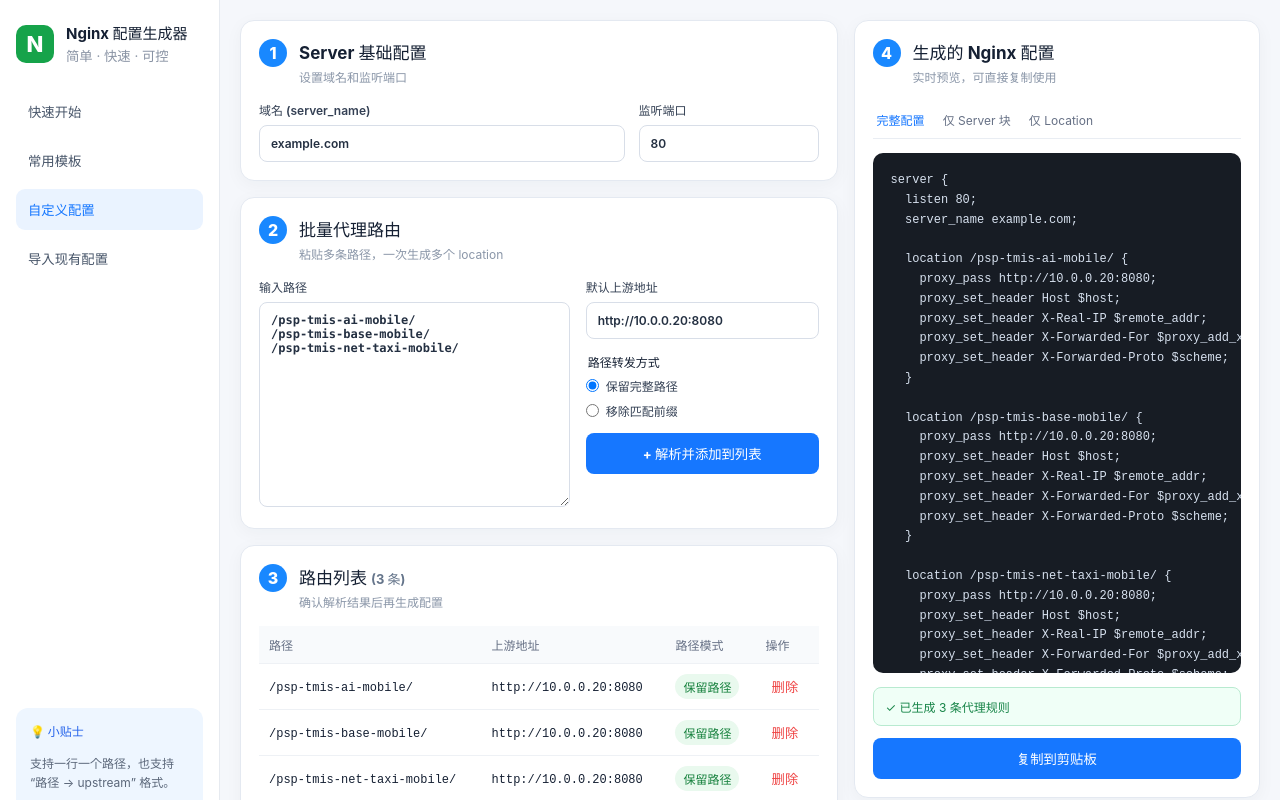
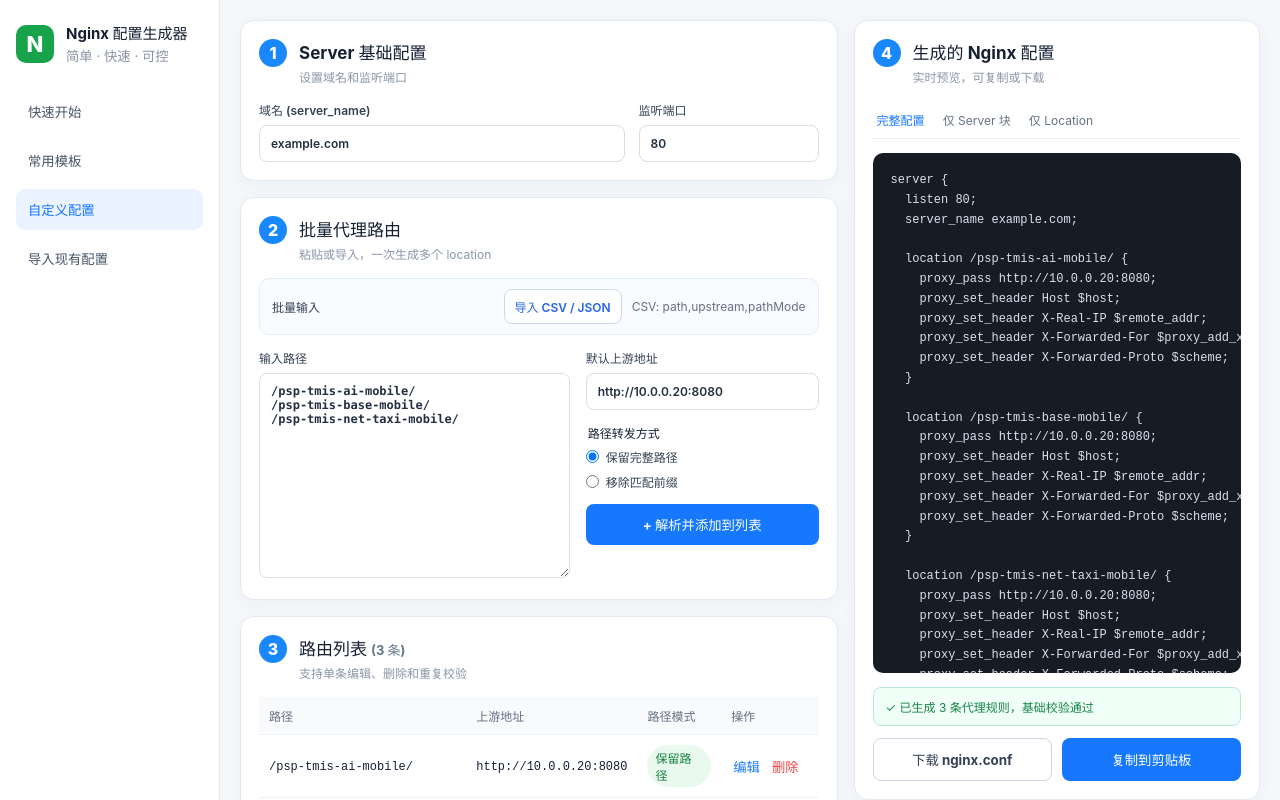
Before and after one commit to baigezz/nginx-config-builder, a React (Vite) app: page / in a window 1280 px wide. Shown: the top 800 px of the page. Built offline with nearby package versions, Linux system fonts and the light colour scheme.

Commit message:
feat: add route editing imports and config export

```diff
--- a/src/App.css
+++ b/src/App.css
@@ -118,3 +118,47 @@ td code { white-space: nowrap; }
   .grid2, .builder { grid-template-columns: 1fr; }
   .card { padding: 14px; border-radius: 10px; }
 }
+
+.importBar {
+  display: flex; align-items: center; gap: 10px; flex-wrap: wrap;
+  margin-bottom: 14px; padding: 10px 12px; border-radius: 10px;
+  background: #f8fbff; border: 1px solid #e5edf7; font-size: 12px; color: #667085;
+}
+.importBar b { color: #344054; }
+.fileButton {
+  margin-left: auto; display: inline-flex; align-items: center; justify-content: center;
+  padding: 8px 10px; border-radius: 8px; background: #fff; border: 1px solid #cfd8e6;
+  color: #2563eb; cursor: pointer;
+}
+.fileButton input { display: none; }
+.notice {
+  margin-top: 12px; padding: 10px 12px; border-radius: 8px;
+  background: #fff8e8; border: 1px solid #f6d993; color: #8a5a00; font-size: 12px;
+}
+.actions { white-space: nowrap; }
+.actions button { margin-right: 8px; }
+.link, .muted, .danger {
+  border: 0; background: transparent; cursor: pointer; padding: 4px 2px;
+}
+.link { color: #1677ff; }
+.muted { color: #7b8797; }
+select {
+  width: 100%; border: 1px solid #d8dee8; border-radius: 8px; padding: 9px 10px;
+  background: #fff; color: #243042;
+}
+td input { min-width: 150px; margin: 0; }
+.status.warning {
+  border-color: #f1cf81; background: #fff9e9; color: #8d6100;
+}
+.previewActions {
+  display: grid; grid-template-columns: 1fr 1fr; gap: 10px; margin-top: 12px;
+}
+.previewActions .copy { margin-top: 0; }
+.secondary {
+  border: 1px solid #cbd5e1; border-radius: 8px; padding: 11px 14px;
+  background: #fff; color: #334155; font-weight: 700; cursor: pointer;
+}
+@media (max-width: 680px) {
+  .fileButton { margin-left: 0; }
+  .previewActions { grid-template-columns: 1fr; }
+}
--- a/src/App.tsx
+++ b/src/App.tsx
@@ -1,14 +1,9 @@
 import { useMemo, useState } from 'react'
+import type { ChangeEvent } from 'react'
 import './App.css'
 
 type PathMode = 'preserve' | 'strip'
-
-type Route = {
-  id: string
-  path: string
-  upstream: string
-  pathMode: PathMode
-}
+type Route = { id: string; path: string; upstream: string; pathMode: PathMode }
 
 const starterPaths = `/psp-tmis-ai-mobile/
 /psp-tmis-base-mobile/
@@ -21,13 +16,53 @@ function normalizePath(value: string) {
   return withLeading.endsWith('/') ? withLeading : `${withLeading}/`
 }
 
+function routeId() {
+  return `${Date.now()}-${Math.random().toString(36).slice(2, 8)}`
+}
 function parseRoutes(input: string, defaultUpstream: string, pathMode: PathMode): Route[] {
-  return input.split('\n').map((line) => line.trim()).filter(Boolean).map((line, index) => {
+  return input.split('\n').map((line) => line.trim()).filter(Boolean).map((line) => {
     const matched = line.match(/^(\S+)\s*(?:->|\s)\s*(https?:\/\/\S+)$/)
-    const path = normalizePath(matched?.[1] ?? line)
-    return { id: `${Date.now()}-${index}`, path, upstream: matched?.[2] ?? defaultUpstream, pathMode }
+    return {
+      id: routeId(),
+      path: normalizePath(matched?.[1] ?? line),
+      upstream: matched?.[2] ?? defaultUpstream,
+      pathMode,
+    }
   })
 }
+
+function parseCsv(text: string, defaultUpstream: string, defaultMode: PathMode): Route[] {
+  const rows = text.split(/\r?\n/).map((line) => line.trim()).filter(Boolean)
+  if (!rows.length) return []
+  const header = rows[0].toLowerCase()
+  const start = header.includes('path') && header.includes('upstream') ? 1 : 0
+  return rows.slice(start).map((row) => {
+    const [path, upstream, mode] = row.split(',').map((cell) => cell.trim())
+    return {
+      id: routeId(),
+      path: normalizePath(path),
+      upstream: upstream || defaultUpstream,
+      pathMode: mode === 'strip' || mode === 'strip-prefix' ? 'strip' : defaultMode,
+    }
+  })
+}
+function parseJson(text: string, defaultUpstream: string, defaultMode: PathMode): Route[] {
+  const value = JSON.parse(text) as unknown
+  if (!Array.isArray(value)) throw new Error('JSON 顶层必须是数组')
+  return value.map((item) => {
+    if (typeof item === 'string') {
+      return { id: routeId(), path: normalizePath(item), upstream: defaultUpstream, pathMode: defaultMode }
+    }
+    if (!item || typeof item !== 'object') throw new Error('JSON 每一项必须是字符串或对象')
+    const record = item as Record<string, unknown>
+    const path = typeof record.path === 'string' ? record.path : ''
+    const upstream = typeof record.upstream === 'string' ? record.upstream : defaultUpstream
+    const mode = record.pathMode === 'strip' || record.pathMode === 'strip-prefix' ? 'strip' : defaultMode
+    if (!path) throw new Error('JSON 对象缺少 path')
+    return { id: routeId(), path: normalizePath(path), upstream, pathMode: mode }
+  })
+}
+
 function generateLocation(route: Route) {
   const upstream = route.upstream.replace(/\/$/, '')
   const proxyPass = route.pathMode === 'strip' ? `${upstream}/` : upstream
@@ -39,7 +74,6 @@ function generateLocation(route: Route) {
     proxy_set_header X-Forwarded-Proto $scheme;
   }`
 }
-
 function App() {
   const [domain, setDomain] = useState('example.com')
   const [port, setPort] = useState('80')
@@ -47,6 +81,9 @@ function App() {
   const [defaultUpstream, setDefaultUpstream] = useState('http://10.0.0.20:8080')
   const [pathMode, setPathMode] = useState<PathMode>('preserve')
   const [routes, setRoutes] = useState<Route[]>(() => parseRoutes(starterPaths, defaultUpstream, 'preserve'))
+  const [editingId, setEditingId] = useState<string | null>(null)
+  const [draft, setDraft] = useState<Route | null>(null)
+  const [notice, setNotice] = useState('')
 
   const config = useMemo(() => {
     const locations = routes.map(generateLocation).join('\n\n  ')
@@ -58,15 +95,89 @@ function App() {
 }`
   }, [domain, port, routes])
 
-  const addRoutes = () => {
-    const incoming = parseRoutes(input, defaultUpstream, pathMode)
-    const unique = incoming.filter((route) => !routes.some((item) => item.path === route.path))
-    setRoutes((current) => [...current, ...unique])
+  const warnings = useMemo(() => {
+    const result: string[] = []
+    routes.forEach((route) => {
+      if (!/^https?:\/\//.test(route.upstream)) result.push(`${route.path} 的 upstream 缺少 http:// 或 https://`)
+    })
+    return result
+  }, [routes])
+  const mergeRoutes = (incoming: Route[]) => {
+    const seen = new Set(routes.map((route) => route.path))
+    const accepted: Route[] = []
+    const duplicates: string[] = []
+    incoming.forEach((route) => {
+      if (!route.path) return
+      if (seen.has(route.path)) duplicates.push(route.path)
+      else {
+        seen.add(route.path)
+        accepted.push(route)
+      }
+    })
+    setRoutes((current) => [...current, ...accepted])
+    setNotice(
+      duplicates.length
+        ? `已添加 ${accepted.length} 条，跳过 ${duplicates.length} 条重复路径：${duplicates.join('、')}`
+        : `已添加 ${accepted.length} 条路由`,
+    )
   }
-  const removeRoute = (id: string) => setRoutes((current) => current.filter((item) => item.id !== id))
+
+  const addRoutes = () => mergeRoutes(parseRoutes(input, defaultUpstream, pathMode))
+
+  const removeRoute = (id: string) => {
+    setRoutes((current) => current.filter((item) => item.id !== id))
+    if (editingId === id) setEditingId(null)
+  }
+
+  const beginEdit = (route: Route) => {
+    setEditingId(route.id)
+    setDraft({ ...route })
+  }
+
+  const saveEdit = () => {
+    if (!draft) return
+    const normalized = { ...draft, path: normalizePath(draft.path) }
+    const duplicate = routes.some((route) => route.id !== normalized.id && route.path === normalized.path)
+    if (duplicate) {
+      setNotice(`无法保存：路径 ${normalized.path} 已存在`)
+      return
+    }
+    setRoutes((current) => current.map((route) => route.id === normalized.id ? normalized : route))
+    setEditingId(null)
+    setDraft(null)
+    setNotice('路由已更新')
+  }
+
+  const importFile = async (event: ChangeEvent<HTMLInputElement>) => {
+    const file = event.target.files?.[0]
+    event.target.value = ''
+    if (!file) return
+    try {
+      const text = await file.text()
+      const lower = file.name.toLowerCase()
+      const imported = lower.endsWith('.json')
+        ? parseJson(text, defaultUpstream, pathMode)
+        : parseCsv(text, defaultUpstream, pathMode)
+      mergeRoutes(imported)
+    } catch (error) {
+      setNotice(`导入失败：${error instanceof Error ? error.message : '无法解析文件'}`)
+    }
+  }
 
   const copyConfig = async () => {
     await navigator.clipboard.writeText(config)
+    setNotice('配置已复制到剪贴板')
+  }
+
+  const downloadConfig = () => {
+    const blob = new Blob([config], { type: 'text/plain;charset=utf-8' })
+    const url = URL.createObjectURL(blob)
+    const anchor = document.createElement('a')
+    anchor.href = url
+    anchor.download = `${domain || 'nginx'}.conf`
+    anchor.click()
+    URL.revokeObjectURL(url)
+    setNotice('nginx.conf 已生成下载')
   }
 
   return (
@@ -76,7 +187,7 @@ function App() {
         <nav>
           <button>快速开始</button><button>常用模板</button><button className="active">自定义配置</button><button>导入现有配置</button>
         </nav>
-        <div className="tip"><strong>💡 小贴士</strong><p>支持一行一个路径，也支持 “路径 -&gt; upstream” 格式。</p></div>
+        <div className="tip"><strong>💡 批量导入</strong><p>支持多行粘贴、CSV 和 JSON。重复 location 会自动跳过。</p></div>
       </aside>
 
       <section className="workspace">
@@ -90,7 +201,12 @@ function App() {
           </section>
 
           <section className="card">
-            <header><span>2</span><div><h2>批量代理路由</h2><p>粘贴多条路径，一次生成多个 location</p></div></header>
+            <header><span>2</span><div><h2>批量代理路由</h2><p>粘贴或导入，一次生成多个 location</p></div></header>
+            <div className="importBar">
+              <b>批量输入</b>
+              <label className="fileButton">导入 CSV / JSON<input type="file" accept=".csv,.json,text/csv,application/json" onChange={importFile} /></label>
+              <span>CSV: path,upstream,pathMode</span>
+            </div>
             <div className="builder">
               <label className="paths">输入路径<textarea value={input} onChange={(e) => setInput(e.target.value)} /></label>
               <div className="options">
@@ -102,28 +218,45 @@ function App() {
                 <button className="primary" onClick={addRoutes}>+ 解析并添加到列表</button>
               </div>
             </div>
+            {notice && <div className="notice">{notice}</div>}
           </section>
+
           <section className="card">
-            <header><span>3</span><div><h2>路由列表 <em>({routes.length} 条)</em></h2><p>确认解析结果后再生成配置</p></div></header>
+            <header><span>3</span><div><h2>路由列表 <em>({routes.length} 条)</em></h2><p>支持单条编辑、删除和重复校验</p></div></header>
             <div className="tableWrap"><table>
               <thead><tr><th>路径</th><th>上游地址</th><th>路径模式</th><th>操作</th></tr></thead>
-              <tbody>{routes.map((route) => (
-                <tr key={route.id}>
-                  <td><code>{route.path}</code></td><td><code>{route.upstream}</code></td>
-                  <td><span className="pill">{route.pathMode === 'preserve' ? '保留路径' : '去前缀'}</span></td>
-                  <td><button className="danger" onClick={() => removeRoute(route.id)}>删除</button></td>
-                </tr>
-              ))}</tbody>
+              <tbody>{routes.map((route) => {
+                const editing = editingId === route.id && draft
+                return (
+                  <tr key={route.id}>
+                    <td>{editing ? <input value={draft.path} onChange={(e) => setDraft({ ...draft, path: e.target.value })} /> : <code>{route.path}</code>}</td>
+                    <td>{editing ? <input value={draft.upstream} onChange={(e) => setDraft({ ...draft, upstream: e.target.value })} /> : <code>{route.upstream}</code>}</td>
+                    <td>{editing ? (
+                      <select value={draft.pathMode} onChange={(e) => setDraft({ ...draft, pathMode: e.target.value as PathMode })}>
+                        <option value="preserve">保留路径</option><option value="strip">去前缀</option>
+                      </select>
+                    ) : <span className="pill">{route.pathMode === 'preserve' ? '保留路径' : '去前缀'}</span>}</td>
+                    <td className="actions">{editing
+                      ? <><button className="link" onClick={saveEdit}>保存</button><button className="muted" onClick={() => { setEditingId(null); setDraft(null) }}>取消</button></>
+                      : <><button className="link" onClick={() => beginEdit(route)}>编辑</button><button className="danger" onClick={() => removeRoute(route.id)}>删除</button></>}</td>
+                  </tr>
+                )
+              })}</tbody>
             </table></div>
           </section>
         </div>
 
         <aside className="preview card">
-          <header><span>4</span><div><h2>生成的 Nginx 配置</h2><p>实时预览，可直接复制使用</p></div></header>
+          <header><span>4</span><div><h2>生成的 Nginx 配置</h2><p>实时预览，可复制或下载</p></div></header>
           <div className="previewTabs"><b>完整配置</b><span>仅 Server 块</span><span>仅 Location</span></div>
           <pre><code>{config}</code></pre>
-          <div className="status">✓ 已生成 {routes.length} 条代理规则</div>
-          <button className="copy" onClick={copyConfig}>复制到剪贴板</button>
+          {warnings.length
+            ? <div className="status warning">⚠ {warnings.join('；')}</div>
+            : <div className="status">✓ 已生成 {routes.length} 条代理规则，基础校验通过</div>}
+          <div className="previewActions">
+            <button className="secondary" onClick={downloadConfig}>下载 nginx.conf</button>
+            <button className="copy" onClick={copyConfig}>复制到剪贴板</button>
+          </div>
         </aside>
       </section>
     </main>
```
